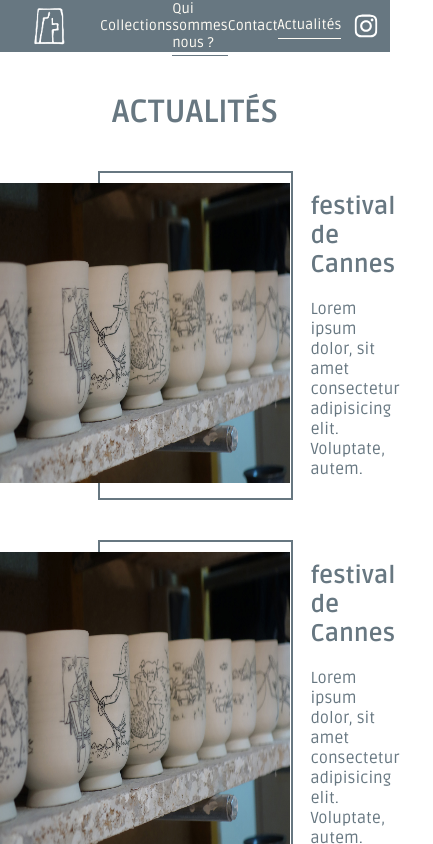
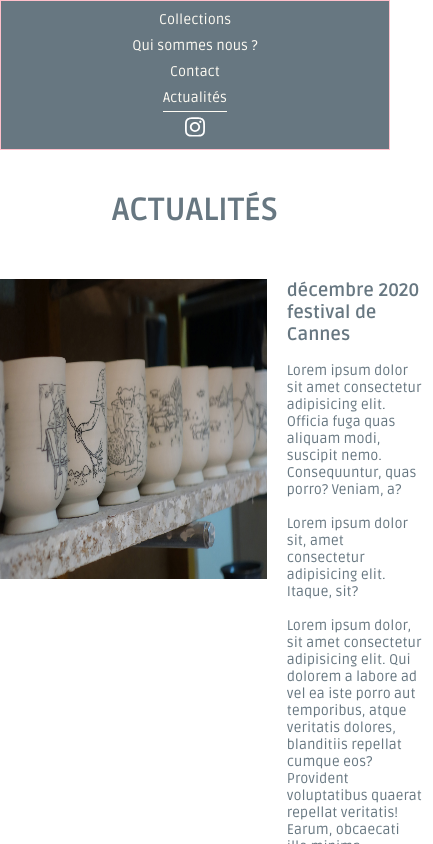
Before and after one commit to Lcdevi/client-JO2-app, a React (Create React App) app: page /actualites in a window 390 px wide. Shown: the top 844 px of the page, 433 px wide, since content can reach past the window. Built offline with nearby package versions, Linux system fonts and the light colour scheme.

Commit message:
responsive design pour la navbar

```diff
--- a/src/components/NavBar.jsx
+++ b/src/components/NavBar.jsx
@@ -46,6 +46,10 @@ const NavBar = () => {
                     >
                         <li>Actualités</li>
                     </NavLink>
+
+                    <li>
+                        <img src={instagramImg} alt="instagram logo"/>
+                    </li>
                 </ul>
                 <div id="social-div">
                     <a href="https://www.instagram.com/jocarreceramics/" target="_blank" rel="noreferrer"><img src={instagramImg} alt="instagram logo"/></a>
--- a/src/pages/Actualites.jsx
+++ b/src/pages/Actualites.jsx
@@ -1,12 +1,27 @@
 import React from 'react'
 import homeImage from '../images/img-home.JPG'
+import "../styles/actualites.css"
 
 const Actualites = () => {
     return (
-        <div>
             <div className="bottom-actualite-home">
                       <h1>actualités</h1>
                       <div className="actualite-bloc">
+                          <div className="actualite-image">
+                              <img src={homeImage} alt=""/>
+                          </div>
+                          <div className="actualite-text">
+                              <h2>décembre 2020</h2>
+                              <h2>festival de Cannes</h2>
+                              <br/>
+                              <p>Lorem ipsum dolor sit amet consectetur adipisicing elit. Officia fuga quas aliquam modi, suscipit nemo. Consequuntur, quas porro? Veniam, a?</p>
+                              <br/>
+                              <p>Lorem ipsum dolor sit, amet consectetur adipisicing elit. Itaque, sit?</p>
+                              <br/>
+                              <p>Lorem ipsum dolor, sit amet consectetur adipisicing elit. Qui dolorem a labore ad vel ea iste porro aut temporibus, atque veritatis dolores, blanditiis repellat cumque eos? Provident voluptatibus quaerat repellat veritatis! Earum, obcaecati illo minima perspiciatis eaque a assumenda illum, explicabo vero, molestiae quia? Necessitatibus beatae pariatur doloremque laboriosam reprehenderit, fuga officia hic blanditiis alias consequatur incidunt est laborum nemo.</p>
+                          </div>
+                      </div>
+                      {/* <div className="actualite-bloc">
                           <div className="actualite-image">
                               <img src={homeImage} alt=""/>
                           </div>
@@ -25,19 +40,8 @@ const Actualites = () => {
                               <br/>
                               <p>Lorem ipsum dolor, sit amet consectetur adipisicing elit. Voluptate, autem.</p>
                           </div>
-                      </div>
-                      <div className="actualite-bloc">
-                          <div className="actualite-image">
-                              <img src={homeImage} alt=""/>
-                          </div>
-                          <div className="actualite-text">
-                              <h2>festival de Cannes</h2>
-                              <br/>
-                              <p>Lorem ipsum dolor, sit amet consectetur adipisicing elit. Voluptate, autem.</p>
-                          </div>
-                      </div>
+                      </div> */}
                   </div>
-        </div>
     )
 }
 
--- a/src/pages/Home.jsx
+++ b/src/pages/Home.jsx
@@ -9,16 +9,16 @@ class Home extends Component {
     constructor(props){
         super(props);
         // reference to the DOM node
-        this.firstWord = null;
-        this.secondWord = null;
-        this.thirdWord = null;
-        this.fourthWord = null;
-        this.fifthWord = null;
-        this.sixthWord = null;
-        this.seventhWord = null;
-        this.eighthWord = null;
-        this.ninthWord = null;
-        this.tenthWord = null;
+        // this.firstWord = null;
+        // this.secondWord = null;
+        // this.thirdWord = null;
+        // this.fourthWord = null;
+        // this.fifthWord = null;
+        // this.sixthWord = null;
+        // this.seventhWord = null;
+        // this.eighthWord = null;
+        // this.ninthWord = null;
+        // this.tenthWord = null;
         // reference all sentence to the DOM node
         this.sentence = null;
 
@@ -50,9 +50,9 @@ class Home extends Component {
         // this.myTween = TweenLite.to(this.heigthWord, 1.2, {opacity: 1, y: 230, ease: Power3.easeOut, delay: 1.6});
         // this.myTween = TweenLite.to(this.ninthWord, 1.2, {opacity: 1, y: 230, ease: Power3.easeOut, delay: 1.8});
         // this.myTween = TweenLite.to(this.tenthWord, 1.2, {opacity: 1, y: 230, ease: Power3.easeOut, delay: 2});
-        this.myTween11 = TweenLite.to(this.sentence, 12, {opacity: 1, ease: Power3.easeOut});
+        this.myTween11 = TweenLite.to(this.sentence, 12, {opacity: 1, ease: Power3.easeOutn, delay: 0.5});
 
-        this.myTween = TweenLite.staggerTo([this.firstWord, this.secondWord, this.thirdWord, this.fourthWord, this.fifthWord, this.sixthWord, this.seventhWord, this.heigthWord, this.ninthWord, this.tenthWord ], 4, {opacity: 1, y: 230, ease: Power3.easeOut}, .2);
+        // this.myTween = TweenLite.staggerTo([this.firstWord, this.secondWord, this.thirdWord, this.fourthWord, this.fifthWord, this.sixthWord, this.seventhWord, this.heigthWord, this.ninthWord, this.tenthWord ], 4, {opacity: 1, y: 230, ease: Power3.easeOut}, .2);
 
       }
 
@@ -69,7 +69,7 @@ class Home extends Component {
                         La rencontre entre un céramiste obsessionnel et un illustrateur inconstant
                       </p>
 
-                      <p>
+                      {/* <p>
                           <span ref={el => this.firstWord = el}>
                             La&nbsp;
                           </span>
@@ -100,7 +100,7 @@ class Home extends Component {
                           <span ref={el => this.tenthWord = el}>
                             inconstant
                           </span>
-                      </p>
+                      </p> */}
                   </div>
 
                   <div className="home-collection-container">
--- /dev/null
+++ b/src/styles/actualites.css
@@ -0,0 +1,41 @@
+.bottom-actualite-home {
+    /* border: 2px solid pink; */
+    display: flex;
+    flex-direction: column;
+    align-items: center;
+    margin: 0 0 100px 0;
+}
+
+.bottom-actualite-home h1 {
+    margin: 40px 20px 20px 20px;
+    color: var(--blue);
+    text-transform: uppercase;
+}
+
+.actualite-bloc {
+    /* border: 2px solid red; */
+    margin: 20px;
+    /* width: 50vw; */
+    display: flex;
+    padding: 10px;
+    color: var(--blue);
+    /* align-items: center; */
+    justify-content: center;
+}
+
+.actualite-image img {
+    /* border: 2px solid yellow; */
+    width: 300px;
+    height: 300px;
+}
+
+.actualite-text {
+    /* border: 2px solid green; */
+    margin-left: 20px;
+    width: 35vw;
+    font-size: 14px;
+}
+
+.actualite-text h2 {
+    font-size: 18px;
+}
--- a/src/styles/home.css
+++ b/src/styles/home.css
@@ -50,42 +50,6 @@
     color: var(--blue);
 }
 
-
-
-/* ------------ actualites ------------------------- */
-
-.bottom-actualite-home {
-    /* border: 2px solid pink; */
-    display: flex;
-    flex-direction: column;
-    align-items: center;
-}
-
-.bottom-actualite-home h1 {
-    margin: 40px 20px 20px 20px;
-    color: var(--blue);
-    text-transform: uppercase;
-}
-
-.actualite-bloc {
-    border: 2px solid var(--blue);
-    margin: 20px;
-    width: 50vw;
-    display: flex;
-    padding: 10px;
-    color: var(--blue);
-    align-items: center;
-    justify-content: center;
-}
-
-.actualite-image img {
-    width: 300px;
-    height: 300px;
-}
-
-.actualite-text {
-    margin-left: 20px;
-}
 
 
 /*------------------------------------------------------------------------------------------------ */
--- a/src/styles/navbar.css
+++ b/src/styles/navbar.css
@@ -1,5 +1,6 @@
 .nav {
-    border-bottom: 1px dashed var(--blue);
+    border: 1px solid pink;
+    /* border-bottom: 1px dashed var(--blue); */
     font-family: 'Ruda', sans-serif;
     /* font-weight: bold; */
     display: flex;
@@ -18,6 +19,7 @@
     align-items: center;
     width: 460px;
     justify-content: space-between;
+    flex-wrap: wrap;
 }
 
 .nav ul li {
@@ -25,6 +27,12 @@
     padding: 4px 0;
     position: relative;
     transition: 0.8s ease;
+}
+
+.nav ul li img {
+    /* border: 1px solid red; */
+    width: 20px;
+    display: none;
 }
 
 /* .nav ul li::after {
@@ -88,3 +96,31 @@
 #social-div img:hover {
     transform: scale(1.1);
 }
+
+
+
+
+
+
+@media (max-width: 414px) {
+    #jo2-home {
+        display: none;
+    }
+
+    .nav ul {
+        flex-direction: column;
+    }
+
+    .nav {
+        /* flex-direction: column; */
+        height: 150px;
+    }
+
+    .nav ul li img {
+        display: block;
+    }
+
+    #social-div {
+        display: none;
+    }
+}
--- a/src/styles/smallCategoryCart.css
+++ b/src/styles/smallCategoryCart.css
@@ -43,3 +43,17 @@
     color: var(--blue);
     border-bottom: solid 1px var(--blue);
 }
+
+@media (max-width: 414px) {
+
+
+    .small-cart-container img {
+        width: 90vw;
+    }
+
+    .small-cart-container {
+        margin: 20px 0;
+    }
+
+
+}
```
